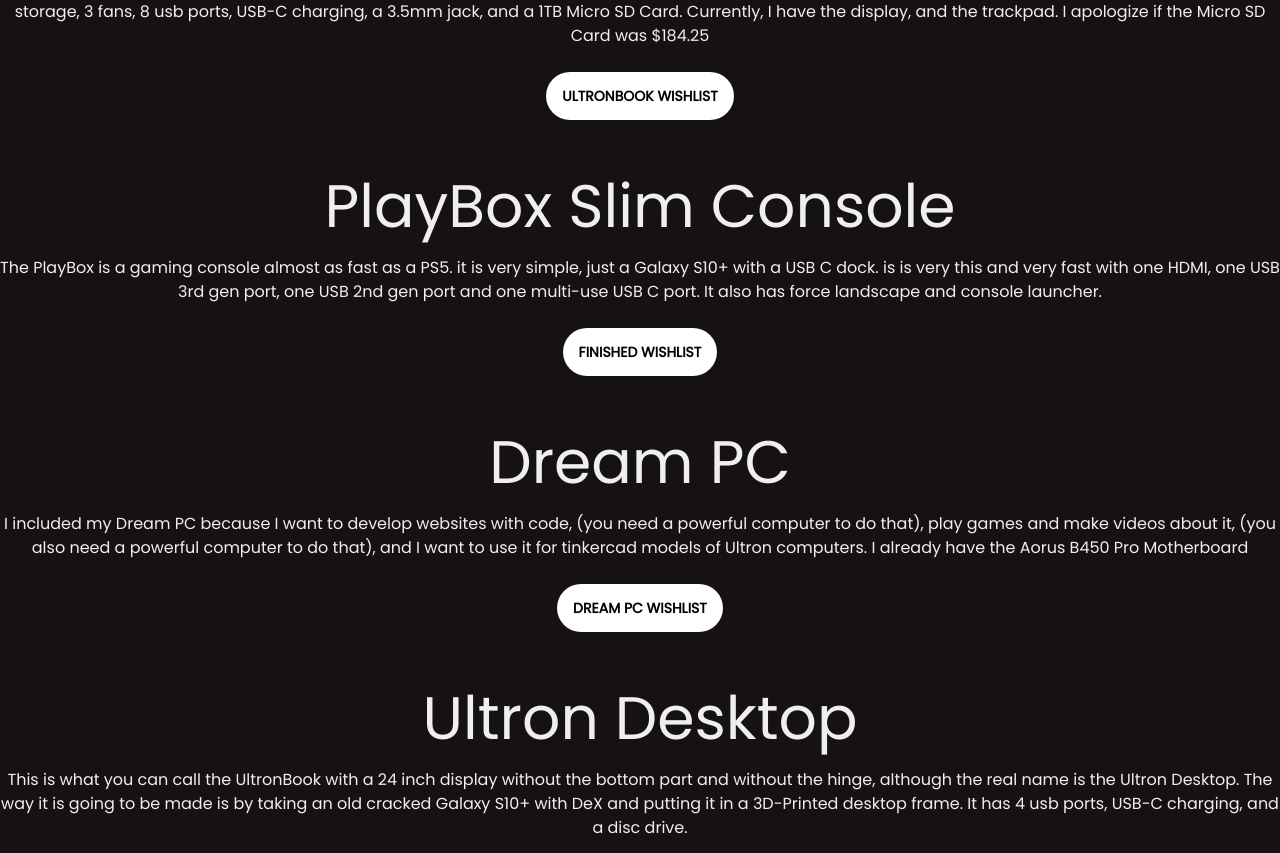
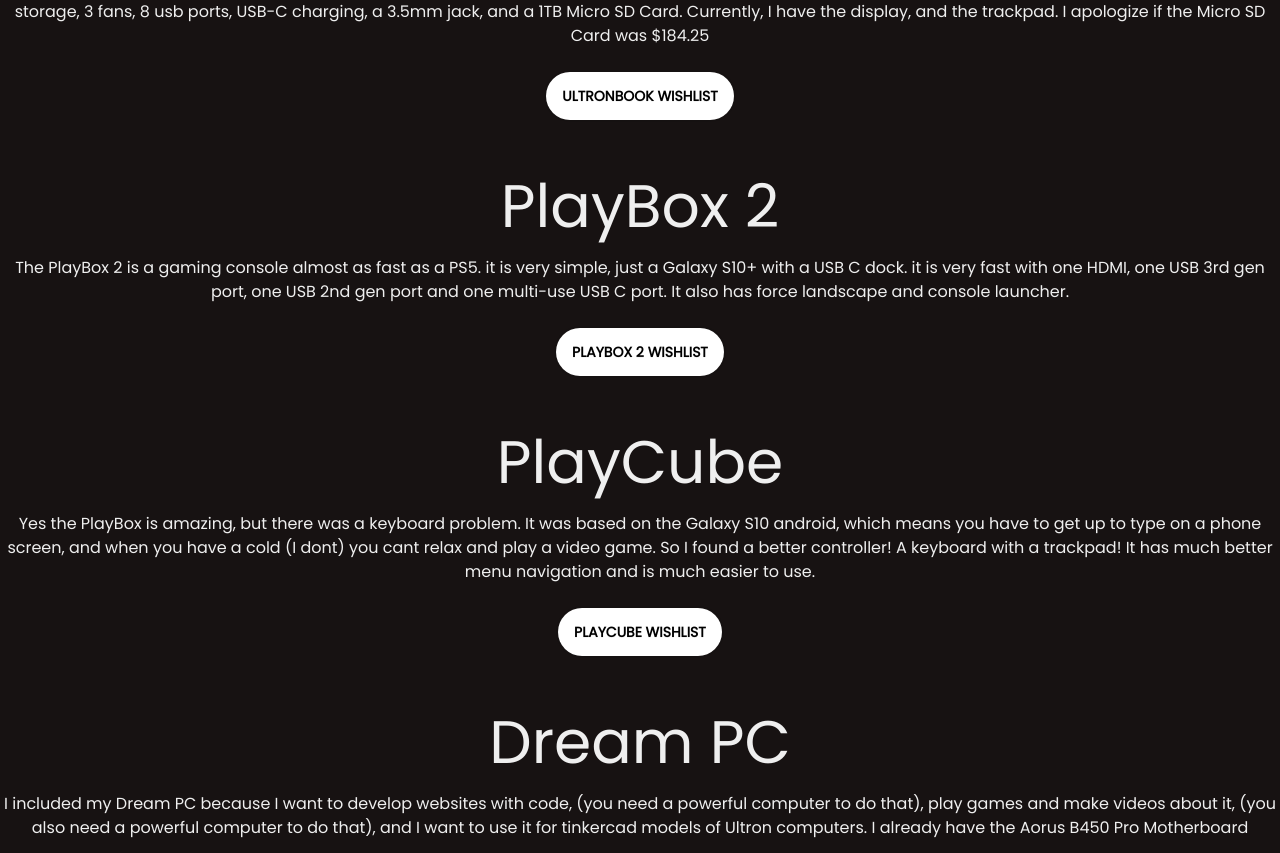
Before and after one commit to bayanalan/ultroncomputerco, a SvelteKit app: page / in a window 1280 px wide. Shown: the part 428-1281 px from the top of the page. Built offline with nearby package versions, Linux system fonts and the light colour scheme.

Commit message:
Uptaded the Ultron Products

```diff
--- a/src/routes/+page.svelte
+++ b/src/routes/+page.svelte
@@ -14,20 +14,31 @@
  why I started the Ultron Computer Co.</p>
  <h1 class="text-6xl text-center font-Roboto pt-14">UltronBook</h1>
  <h1 class="pt-5 text-center">The UltronBook is a Laptop which I designed in tinkercad. It has a 13 inch display,
-runs android 12 Samsung DeX, 8gb RAM, 5 megapixel camera, 128GB Built in storage, 3 fans, 8 usb ports, USB-C charging, a 3.5mm jack, and a 1TB Micro SD Card. Currently, I have the display, and the trackpad. I apologize if the Micro SD Card was $184.25 </h1>
+runs android 13 Samsung DeX, 8gb RAM, 5 megapixel camera, 128GB Built in storage, 3 fans, 8 usb ports, USB-C charging, a 3.5mm jack, and a 1TB Micro SD Card. Currently, I have the display, and the trackpad. I apologize if the Micro SD Card was $184.25 </h1>
 
 <div class=" poppins w-full text-center">
   <a class="btn glass mt-6 rounded-full bg-white text-black hover:shadow-xl " href="https://www.amazon.com/hz/wishlist/ls/3EDWSS4QYWYUV/ref=nav_wishlist_lists_3" target="_blank">UltronBook Wishlist</a>
 </div>
 
-<h1 class=" poppins text-center text-6xl pt-14">PlayBox Slim Console</h1>
+<h1 class=" poppins text-center text-6xl pt-14">PlayBox 2</h1>
 
-<h1 class="text-center pt-5">The PlayBox is a gaming console almost as fast as a PS5. it is very simple, just a Galaxy S10+ with a USB C dock. is is very this and very fast with one HDMI, one USB 3rd gen port, one USB 2nd gen port and one multi-use USB C port. It also has force landscape and console launcher.</h1>
+<h1 class="text-center pt-5">The PlayBox 2 is a gaming console almost as fast as a PS5. it is very simple, just a Galaxy S10+ with a USB C dock. it is very fast with one HDMI, one USB 3rd gen port, one USB 2nd gen port and one multi-use USB C port. It also has force landscape and console launcher.</h1>
 
 <div class="w-full text-center">
   <!-- svelte-ignore a11y-invalid-attribute -->
-  <a class=" poppins btn glass mt-6 rounded-full bg-white text-black hover:shadow-xl " href="" target="_blank">Finished Wishlist</a>
+  <a class=" poppins btn glass mt-6 rounded-full bg-white text-black hover:shadow-xl " href="" target="https://www.amazon.com/hz/wishlist/ls/37KNG8GX9HOEZ?ref_=wl_share">PlayBox 2 Wishlist</a>
 </div>
+
+<h1 class=" poppins text-center text-6xl pt-14">PlayCube</h1>
+
+<h1 class="text-center pt-5">Yes the PlayBox is amazing, but there was a keyboard problem. It was based on the Galaxy S10 android, which means you have to get up to type on a phone screen, and when you have a cold (I dont) you cant relax and play a video game. So I found a better controller! A keyboard with a trackpad! It has much better menu navigation and is much easier to use.</h1>
+
+<div class="w-full text-center">
+  <!-- svelte-ignore a11y-invalid-attribute -->
+  <a class=" poppins btn glass mt-6 rounded-full bg-white text-black hover:shadow-xl " href="" target="https://www.amazon.com/hz/wishlist/ls/2ZO69VMW2G8LZ?ref_=wl_sharex">PlayCube Wishlist</a>
+</div>
+
+
 
 <h1 class="text-center text-6xl pt-14">Dream PC</h1>
 
```
